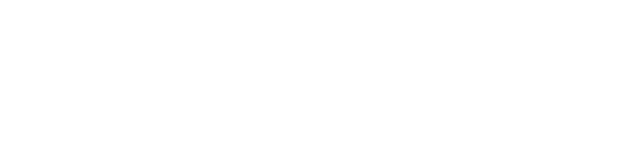
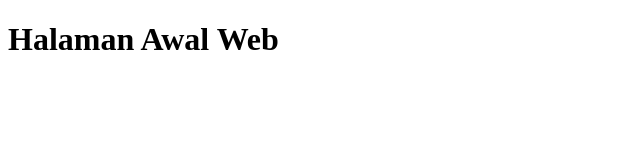
Before and after one commit to Muba1991/first-project, a plain HTML site: page home.html in a window 1280 px wide. Shown: the whole page, without its empty margins (0-640 px from the left). Drawn offline with Linux system fonts and the light colour scheme.

Commit message:
Menambahkan element h1

```diff
--- a/home.html
+++ b/home.html
@@ -5,6 +5,6 @@
     <title></title>
   </head>
   <body>
-
+    <h1>Halaman Awal Web</h1>
   </body>
 </html>
```
